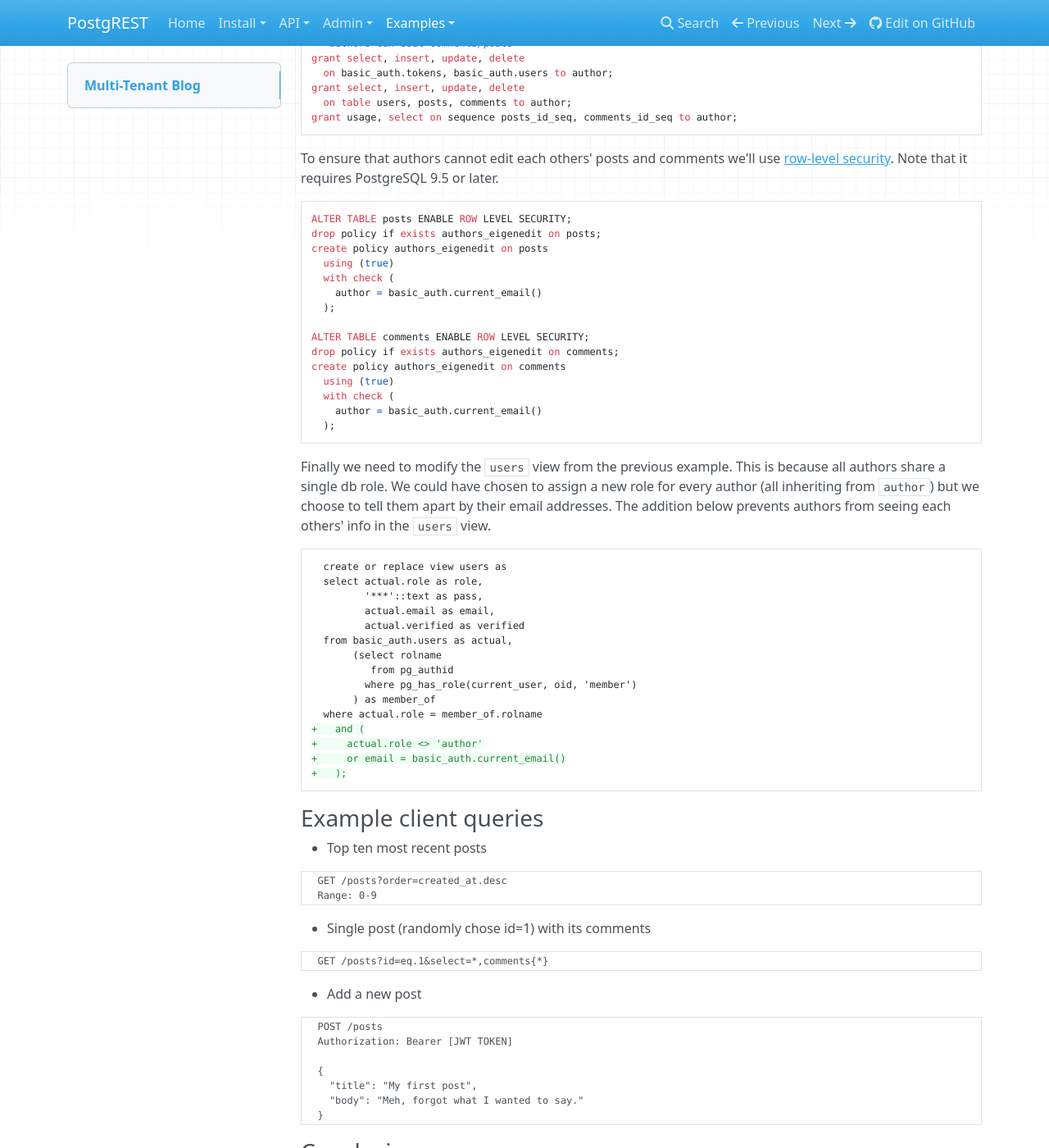
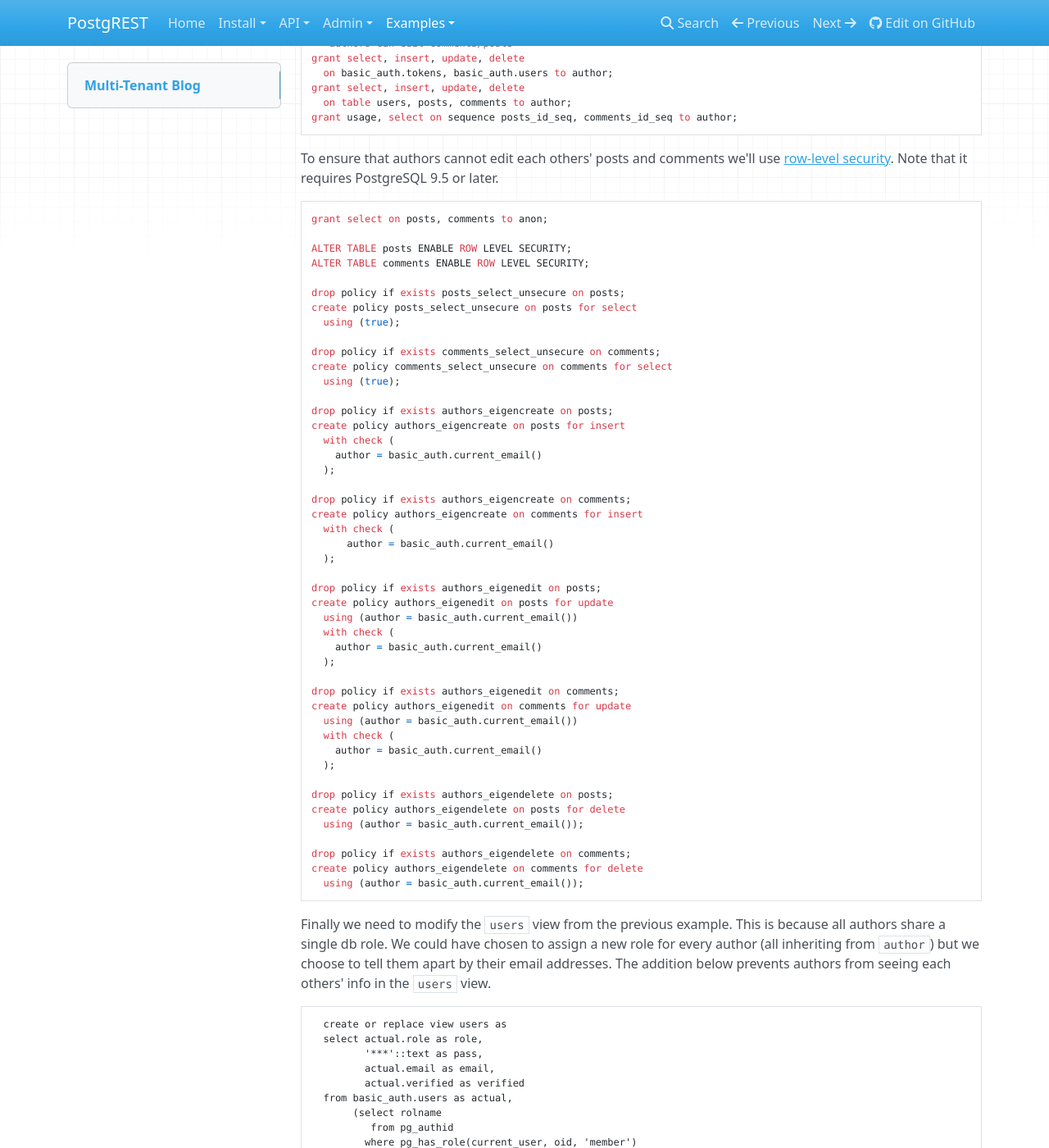
Before and after one commit to PostgREST/postgrest, an MkDocs documentation site: the page built from docs/examples/blog.md, in a window 1280 px wide and 1400 px high, scrolled down 1047 px. Shown: the whole window at 82% size. Built offline with MkDocs 1.6.1, drawn with Linux system fonts in a browser that asks for light colours; nearby versions of some CDN libraries; old or Windows-style settings are respelled for this version of MkDocs.

Commit message:
fix row level security readme per https://github.com/begriffs/postgre… (#579)
* fix row level security readme per https://github.com/begriffs/postgrest/issues/554

* handle anonymous access to posts / comments tables

* address insertion use case in row-level security readme

````diff
--- a/docs/examples/blog.md
+++ b/docs/examples/blog.md
@@ -71,21 +71,52 @@ security](http://www.postgresql.org/docs/9.5/static/ddl-rowsecurity.html).
 Note that it requires PostgreSQL 9.5 or later.
 
 ```sql
+grant select on posts, comments to anon;
+
 ALTER TABLE posts ENABLE ROW LEVEL SECURITY;
-drop policy if exists authors_eigenedit on posts;
-create policy authors_eigenedit on posts
-  using (true)
+ALTER TABLE comments ENABLE ROW LEVEL SECURITY;
+
+drop policy if exists posts_select_unsecure on posts;
+create policy posts_select_unsecure on posts for select
+  using (true);
+
+drop policy if exists comments_select_unsecure on comments;
+create policy comments_select_unsecure on comments for select
+  using (true);
+
+drop policy if exists authors_eigencreate on posts;
+create policy authors_eigencreate on posts for insert
   with check (
     author = basic_auth.current_email()
   );
 
-ALTER TABLE comments ENABLE ROW LEVEL SECURITY;
-drop policy if exists authors_eigenedit on comments;
-create policy authors_eigenedit on comments
-  using (true)
+drop policy if exists authors_eigencreate on comments;
+create policy authors_eigencreate on comments for insert
+  with check (
+      author = basic_auth.current_email()
+  );
+
+drop policy if exists authors_eigenedit on posts;
+create policy authors_eigenedit on posts for update
+  using (author = basic_auth.current_email())
   with check (
     author = basic_auth.current_email()
   );
+
+drop policy if exists authors_eigenedit on comments;
+create policy authors_eigenedit on comments for update
+  using (author = basic_auth.current_email())
+  with check (
+    author = basic_auth.current_email()
+  );
+
+drop policy if exists authors_eigendelete on posts;
+create policy authors_eigendelete on posts for delete
+  using (author = basic_auth.current_email());
+
+drop policy if exists authors_eigendelete on comments;
+create policy authors_eigendelete on comments for delete
+  using (author = basic_auth.current_email());
 ```
 
 Finally we need to modify the `users` view from the previous example.
````
